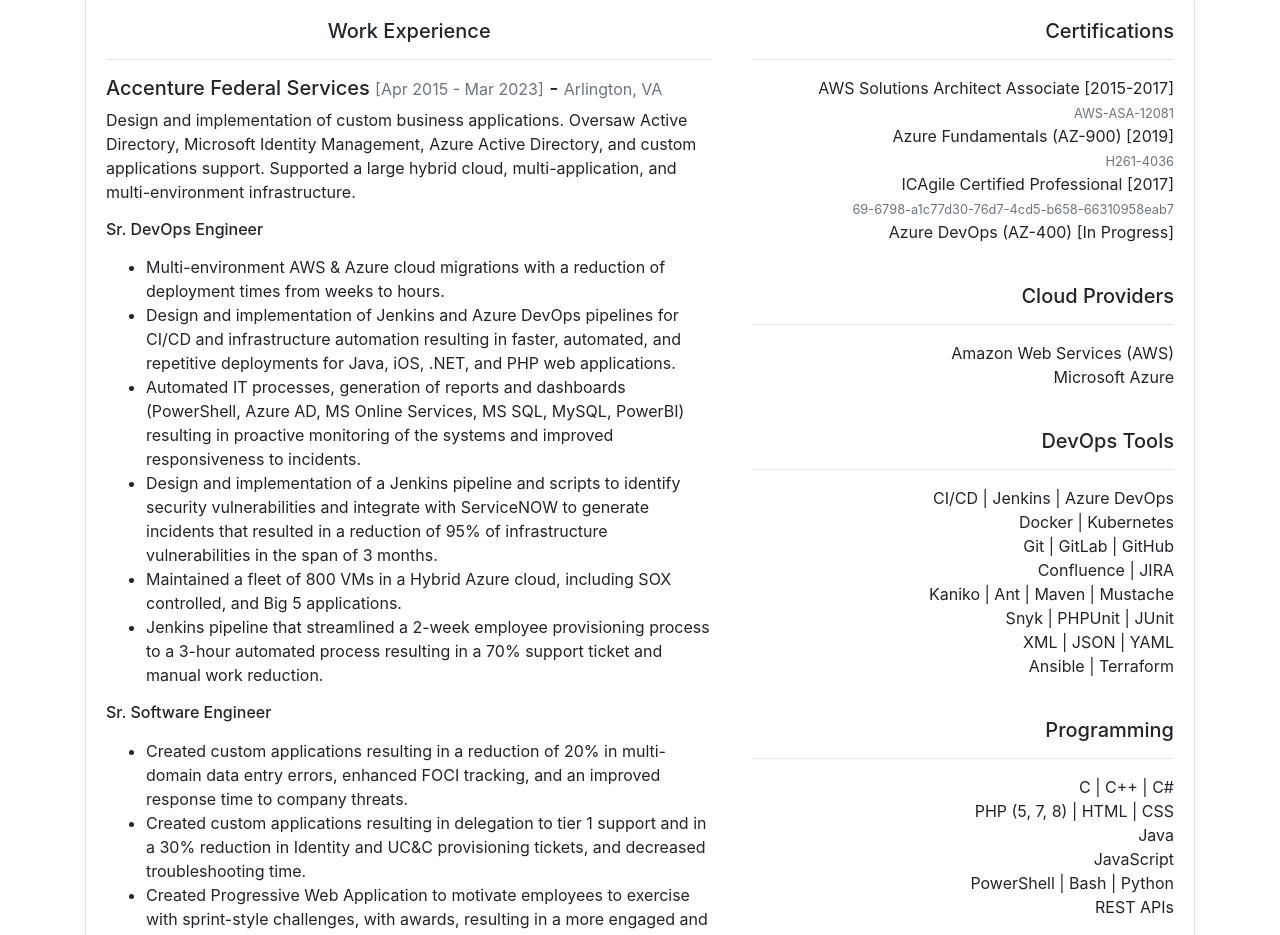
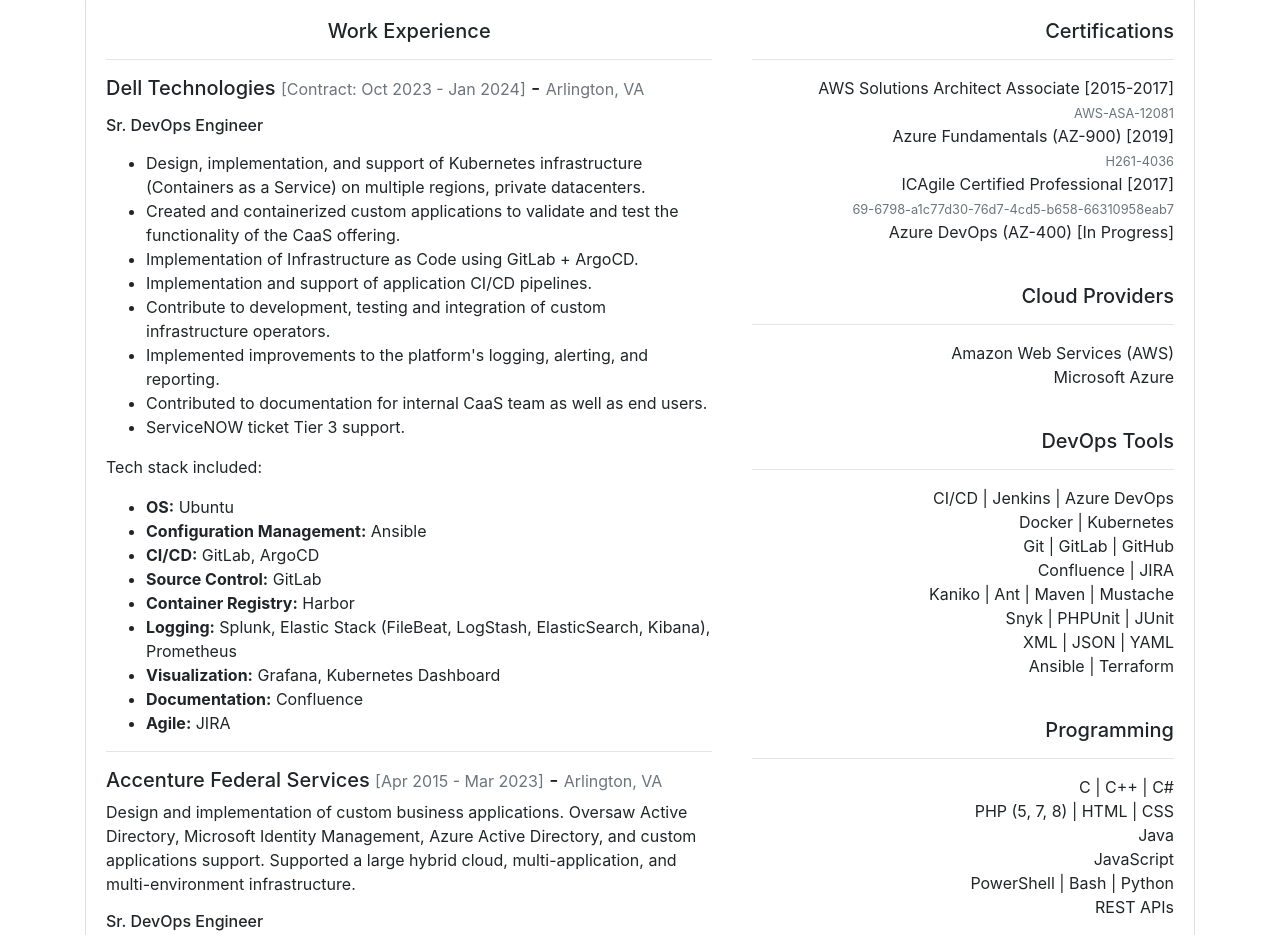
Before and after one commit to PREngineer/prengineer.github.io, a plain HTML site: page App/cv.html in a window 1280 px wide. Shown: the part 442-1377 px from the top of the page. Drawn offline with nearby package versions, Linux system fonts and the light colour scheme.

Commit message:
Adding DELL experience

```diff
--- a/App/cv.html
+++ b/App/cv.html
@@ -120,6 +120,36 @@
           <div class="col-md-7">
             <div class="card-body">
               <h5 class="card-title text-center">Work Experience</h5>
+              <!-- DELL Experience -->
+              <hr>
+              <h5>Dell Technologies <span class="small text-muted">[Contract: Oct 2023 - Jan 2024]</span> - <span class="small text-muted">Arlington, VA</span></h5>
+              <p>
+                <h6>Sr. DevOps Engineer</h6>
+              </p>
+              <ul>
+                <li>Design, implementation, and support of Kubernetes infrastructure (Containers as a Service) on multiple regions, private datacenters.</li>
+                <li>Created and containerized custom applications to validate and test the functionality of the CaaS offering.</li>
+                <li>Implementation of Infrastructure as Code using GitLab + ArgoCD.</li>
+                <li>Implementation and support of application CI/CD pipelines.</li>
+                <li>Contribute to development, testing and integration of custom infrastructure operators.</li>
+                <li>Implemented improvements to the platform's logging, alerting, and reporting.</li>
+                <li>Contributed to documentation for internal CaaS team as well as end users.</li>
+                <li>ServiceNOW ticket Tier 3 support.</li>
+              </ul>
+              <p>Tech stack included:</p>
+              <ul>
+                <li><b>OS:</b> Ubuntu</li>
+                <li><b>Configuration Management:</b> Ansible</li>
+                <li><b>CI/CD:</b> GitLab, ArgoCD</li>
+                <li><b>Source Control:</b> GitLab</li>
+                <li><b>Container Registry:</b> Harbor</li>
+                <li><b>Logging:</b> Splunk, Elastic Stack (FileBeat, LogStash, ElasticSearch, Kibana), Prometheus</li>
+                <li><b>Visualization:</b> Grafana, Kubernetes Dashboard</li>
+                <li><b>Documentation:</b> Confluence</li>
+                <li><b>Agile:</b> JIRA</li>
+              </ul>
+
+              <!-- ACN Experience -->
               <hr>
               <h5>Accenture Federal Services <span class="small text-muted">[Apr 2015 - Mar 2023]</span> - <span class="small text-muted">Arlington, VA</span></h5>
               <p>
@@ -148,8 +178,8 @@
                 <li>Created Infrastructure and Technology dashboard systems that spanned infrastructure, Azure services, and security for increased visibility and accurate management.</li>
               </ul>
 
+              <!-- Telecontacto Experience -->
               <hr>
-
               <h5>Telecontacto <span class="small text-muted">[2014 - 2015]</span> - <span class="small text-muted">San Juan, PR</span></h5>
               <p>
                 <h6>Software Engineer, IT, DB Admin, Virtualization</h6>
@@ -163,8 +193,8 @@
                 </ul>
               </p>
 
+              <!-- University Research Experience -->
               <hr>
-
               <h5>Homeland Security (PUPR Research) <span class="small text-muted">[2014]</span> - <span class="small text-muted">San Juan, PR</span></h5>
               <p>
                 <h6>Research Assistant, Software Developer & Tester</h6>
```
